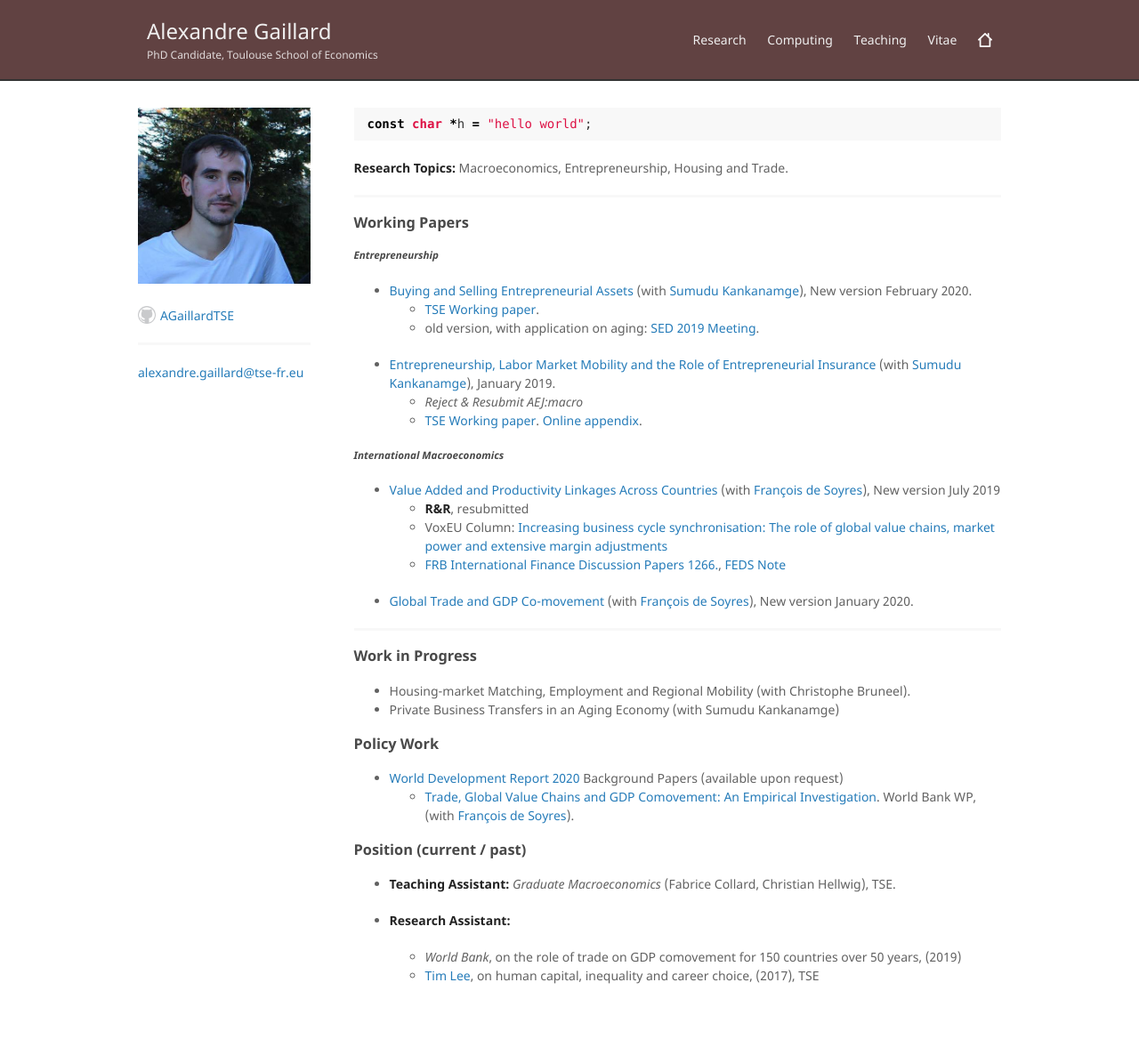
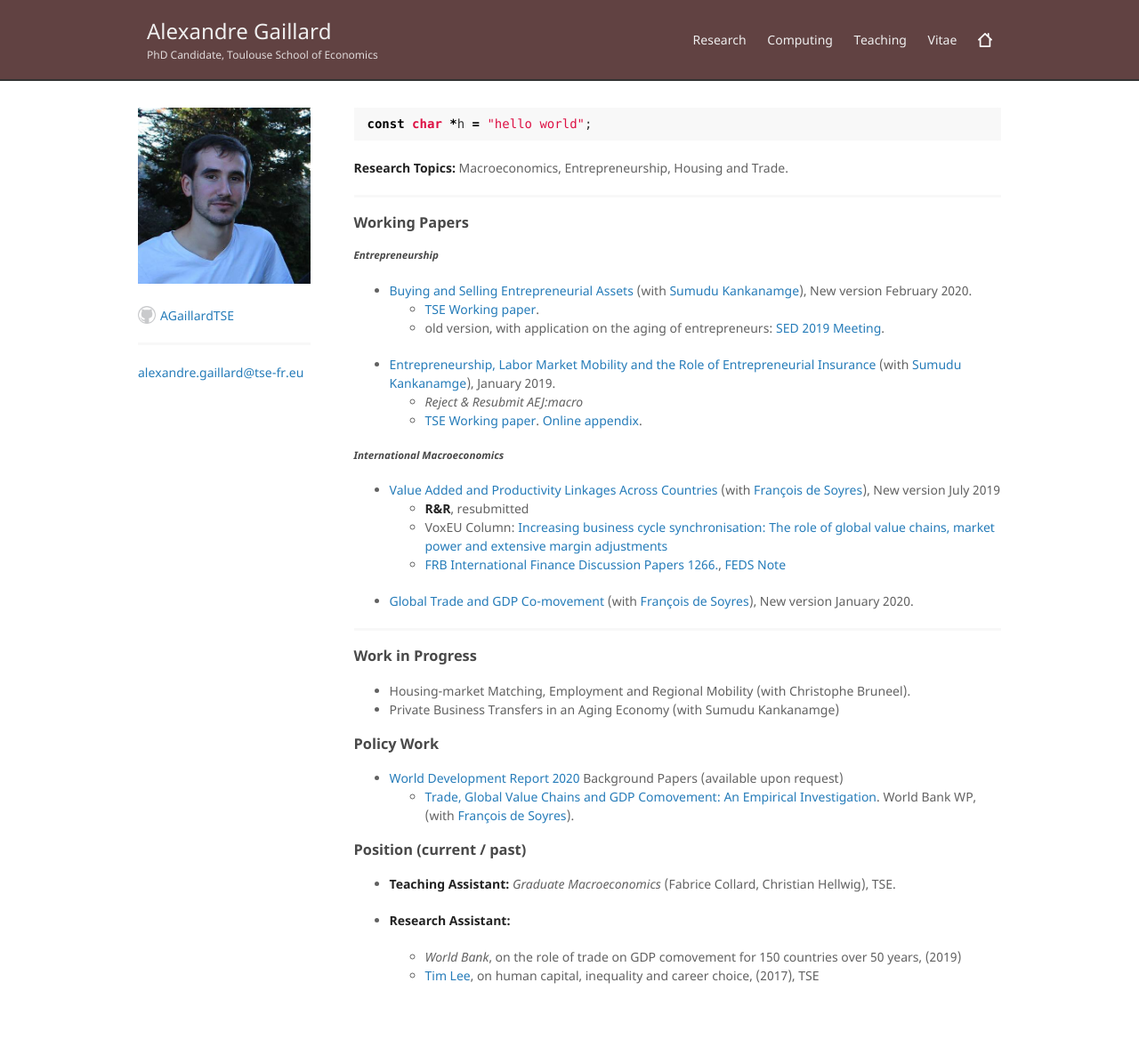
Before and after one commit to AGaillardTSE/AGaillardTSE.github.io, a Jekyll site: the page built from index.md, in a window 1280 px wide. Shown: the whole page at 89% size. Built offline with Jekyll 4.4.1, drawn with Linux system fonts in a browser that asks for light colours.

Commit message:
Update index.md

```diff
--- a/index.md
+++ b/index.md
@@ -16,7 +16,7 @@
 ##### *Entrepreneurship*
 *   [Buying and Selling Entrepreneurial Assets](http://agaillard.eu/projects/BSEA/) (with [Sumudu Kankanamge](http://kankanamge.free.fr/)), New version February 2020.
     - <a href="https://www.tse-fr.eu/fr/publications/buying-and-selling-entrepreneurial-assets" target="_blank">TSE Working paper</a>.
-    - old version, with application on aging: <a href="https://editorialexpress.com/cgi-bin/conference/download.cgi?db_name=SED2019&paper_id=1503" target="_blank">SED 2019 Meeting</a>.
+    - old version, with application on the aging of entrepreneurs: <a href="https://editorialexpress.com/cgi-bin/conference/download.cgi?db_name=SED2019&paper_id=1503" target="_blank">SED 2019 Meeting</a>.
 
 *   [Entrepreneurship, Labor Market Mobility and the Role of Entrepreneurial Insurance](http://agaillard.eu/projects/ELMM/) (with [Sumudu Kankanamge](http://kankanamge.free.fr/)), January 2019.
     - *Reject & Resubmit AEJ:macro*
```
